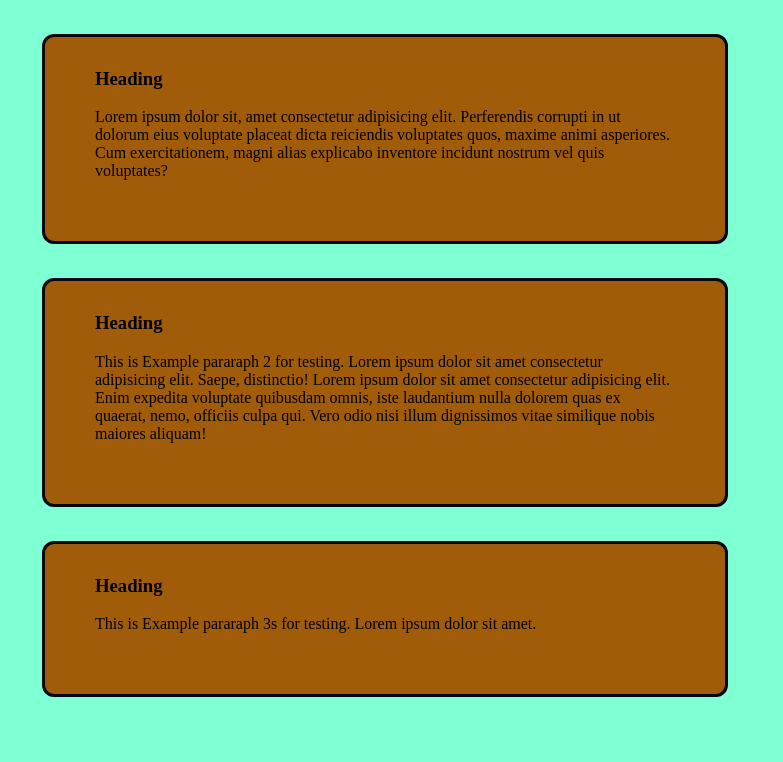
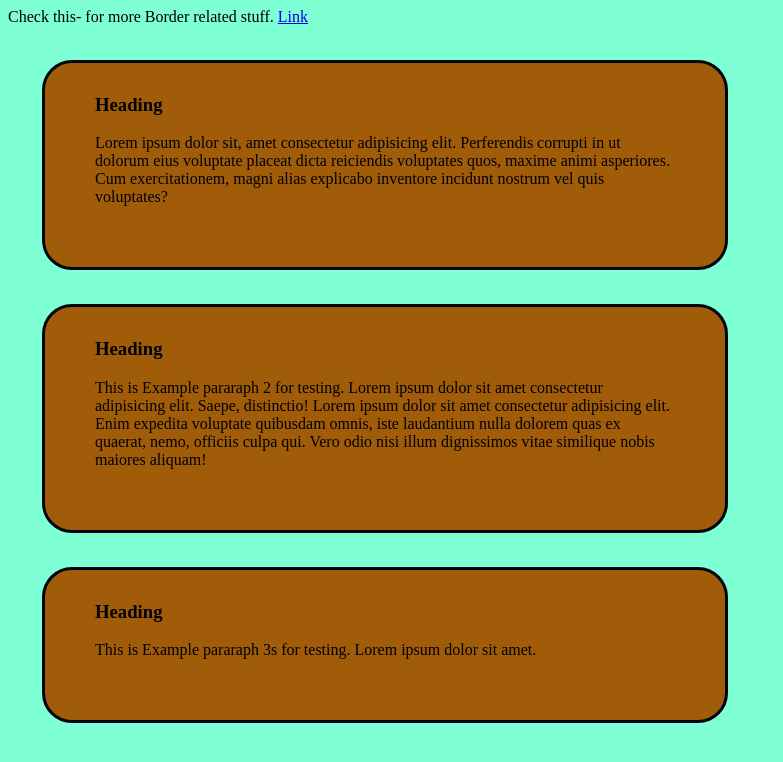
Before and after one commit to SehajDeepSingh26/WebD-Notes, a plain HTML site: page CSS/Box Model, Marging,Padding.html in a window 1280 px wide. Shown: the whole page, without its empty margins (0-783 px from the left). Drawn offline with Linux system fonts and the light colour scheme.

Commit message:
added link to border mdn page

```diff
--- a/CSS/Box Model, Marging,Padding.html
+++ b/CSS/Box Model, Marging,Padding.html
@@ -6,10 +6,15 @@
     <meta http-equiv="X-UA-Compatible" content="IE=edge">
     <meta name="viewport" content="width=device-width, initial-scale=1.0">
     <title>Box Model, Marging,Padding</title>
+
+    Check this- for more Border related stuff.
+    <a href="https://developer.mozilla.org/en-US/docs/Web/CSS/border">Link</a>
+
     <style>
         .container {
             background-color: rgb(160, 92, 9);
             border: 3px solid rgb(1, 5, 20);
+                /* Width, style, color */
 
             /* padding: 12px;        for all directions */
             /* padding-top: 12px;    we can set padding in any paruicular dirn.*/
@@ -21,7 +26,7 @@
             margin: 34px;
             /*dirn as well for margin*/
 
-            border-radius: 12px;
+            border-radius: 30px;
             width: 580px;
         }
 
```
Also changed, not shown: CSS/display property.html (+1 -0 lines).
